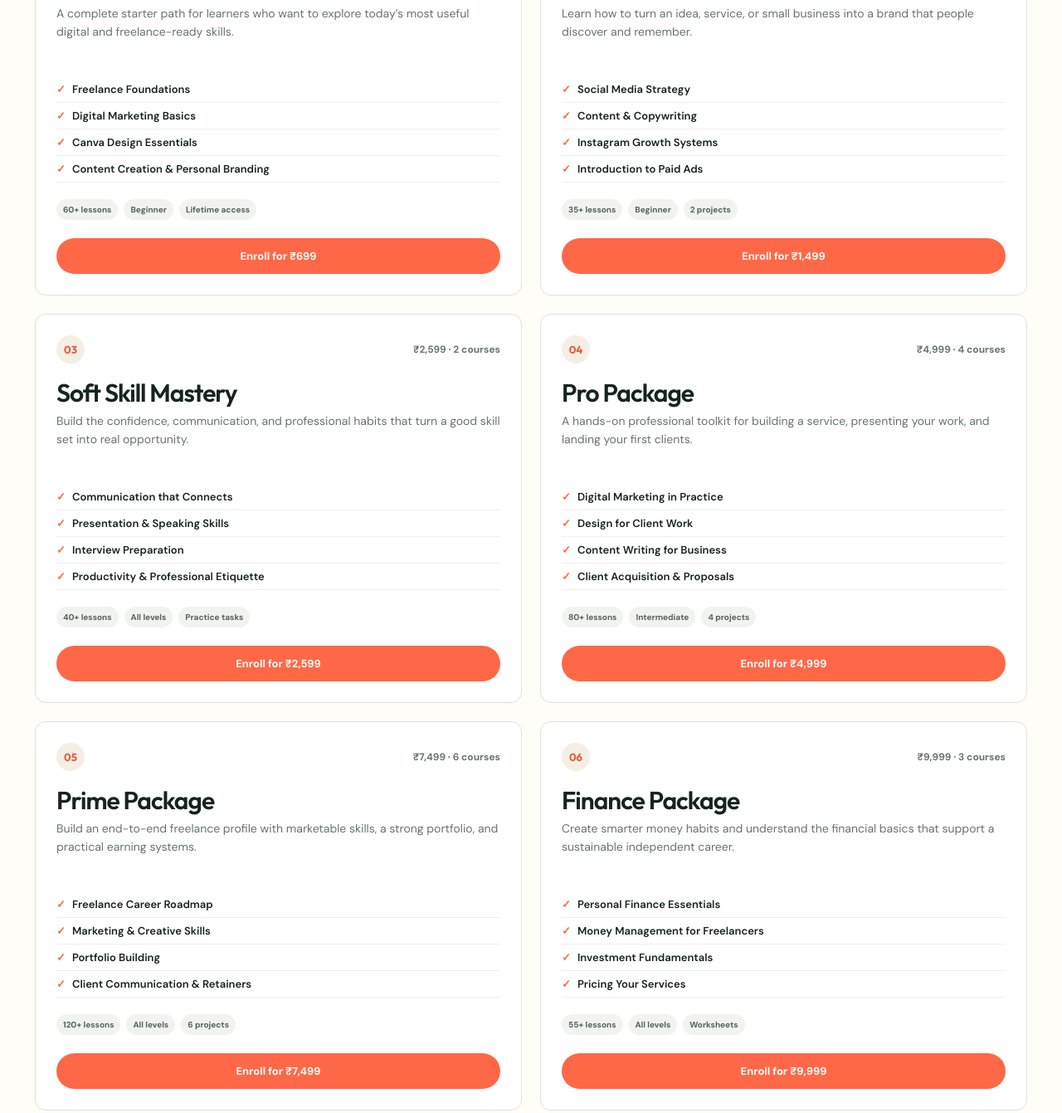
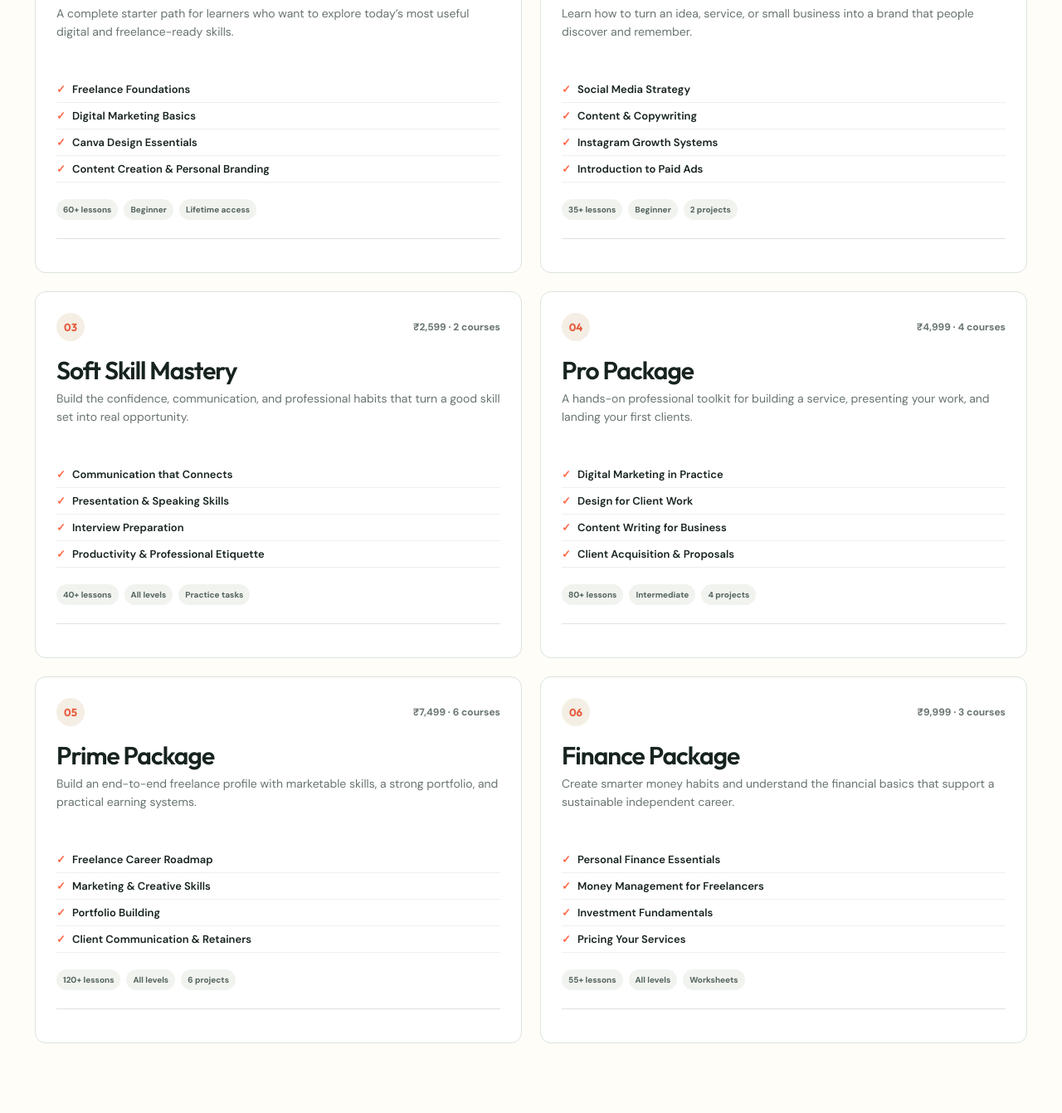
Before and after one commit to iamshivamk4u-coder/sk-shivam, a website: page index.html in a window 1280 px wide. Shown: the part 2643-3984 px from the top of the page at 83% size. Drawn offline with Linux system fonts and the light colour scheme.

Commit message:
Add files via upload

```diff
--- a/index.html
+++ b/index.html
@@ -88,12 +88,12 @@
       <section class="course-details section" id="all-course-details">
         <div class="detail-heading"><p class="eyebrow"><span></span> Choose with confidence</p><h2>What’s inside every <em>bundle.</em></h2><p>Practical lessons, guided projects, and lifetime course access—built to help you learn a skill and use it.</p></div>
         <div class="detail-grid">
-          <article class="course-detail" id="elite-details"><div class="detail-top"><span>01</span><p>₹699 · 8 courses</p></div><h3>Elite Package</h3><p class="detail-description">A complete starter path for learners who want to explore today’s most useful digital and freelance-ready skills.</p><ul><li>Freelance Foundations</li><li>Digital Marketing Basics</li><li>Canva Design Essentials</li><li>Content Creation & Personal Branding</li></ul><div class="detail-meta"><span>60+ lessons</span><span>Beginner</span><span>Lifetime access</span></div><button class="course-checkout" type="button" data-course="ELITE" data-name="Elite Package">Enroll for ₹699</button></article>
-          <article class="course-detail" id="marketing-details"><div class="detail-top"><span>02</span><p>₹1,499 · 2 courses</p></div><h3>Marketing Mastery</h3><p class="detail-description">Learn how to turn an idea, service, or small business into a brand that people discover and remember.</p><ul><li>Social Media Strategy</li><li>Content & Copywriting</li><li>Instagram Growth Systems</li><li>Introduction to Paid Ads</li></ul><div class="detail-meta"><span>35+ lessons</span><span>Beginner</span><span>2 projects</span></div><button class="course-checkout" type="button" data-course="MARKETING" data-name="Marketing Mastery">Enroll for ₹1,499</button></article>
-          <article class="course-detail" id="softskills-details"><div class="detail-top"><span>03</span><p>₹2,599 · 2 courses</p></div><h3>Soft Skill Mastery</h3><p class="detail-description">Build the confidence, communication, and professional habits that turn a good skill set into real opportunity.</p><ul><li>Communication that Connects</li><li>Presentation & Speaking Skills</li><li>Interview Preparation</li><li>Productivity & Professional Etiquette</li></ul><div class="detail-meta"><span>40+ lessons</span><span>All levels</span><span>Practice tasks</span></div><button class="course-checkout" type="button" data-course="SOFT" data-name="Soft Skill Mastery">Enroll for ₹2,599</button></article>
-          <article class="course-detail" id="pro-details"><div class="detail-top"><span>04</span><p>₹4,999 · 4 courses</p></div><h3>Pro Package</h3><p class="detail-description">A hands-on professional toolkit for building a service, presenting your work, and landing your first clients.</p><ul><li>Digital Marketing in Practice</li><li>Design for Client Work</li><li>Content Writing for Business</li><li>Client Acquisition & Proposals</li></ul><div class="detail-meta"><span>80+ lessons</span><span>Intermediate</span><span>4 projects</span></div><button class="course-checkout" type="button" data-course="PRO" data-name="Pro Package">Enroll for ₹4,999</button></article>
-          <article class="course-detail" id="prime-details"><div class="detail-top"><span>05</span><p>₹7,499 · 6 courses</p></div><h3>Prime Package</h3><p class="detail-description">Build an end-to-end freelance profile with marketable skills, a strong portfolio, and practical earning systems.</p><ul><li>Freelance Career Roadmap</li><li>Marketing & Creative Skills</li><li>Portfolio Building</li><li>Client Communication & Retainers</li></ul><div class="detail-meta"><span>120+ lessons</span><span>All levels</span><span>6 projects</span></div><button class="course-checkout" type="button" data-course="PRIME" data-name="Prime Package">Enroll for ₹7,499</button></article>
-          <article class="course-detail" id="finance-details"><div class="detail-top"><span>06</span><p>₹9,999 · 3 courses</p></div><h3>Finance Package</h3><p class="detail-description">Create smarter money habits and understand the financial basics that support a sustainable independent career.</p><ul><li>Personal Finance Essentials</li><li>Money Management for Freelancers</li><li>Investment Fundamentals</li><li>Pricing Your Services</li></ul><div class="detail-meta"><span>55+ lessons</span><span>All levels</span><span>Worksheets</span></div><button class="course-checkout" type="button" data-course="FINANCE" data-name="Finance Package">Enroll for ₹9,999</button></article>
+          <article class="course-detail" id="elite-details"><div class="detail-top"><span>01</span><p>₹699 · 8 courses</p></div><h3>Elite Package</h3><p class="detail-description">A complete starter path for learners who want to explore today’s most useful digital and freelance-ready skills.</p><ul><li>Freelance Foundations</li><li>Digital Marketing Basics</li><li>Canva Design Essentials</li><li>Content Creation & Personal Branding</li></ul><div class="detail-meta"><span>60+ lessons</span><span>Beginner</span><span>Lifetime access</span></div><form class="razorpay-payment"><script src="https://checkout.razorpay.com/v1/payment-button.js" data-payment_button_id="pl_TsbhUucoFI4Zwq" async></script></form></article>
+          <article class="course-detail" id="marketing-details"><div class="detail-top"><span>02</span><p>₹1,499 · 2 courses</p></div><h3>Marketing Mastery</h3><p class="detail-description">Learn how to turn an idea, service, or small business into a brand that people discover and remember.</p><ul><li>Social Media Strategy</li><li>Content & Copywriting</li><li>Instagram Growth Systems</li><li>Introduction to Paid Ads</li></ul><div class="detail-meta"><span>35+ lessons</span><span>Beginner</span><span>2 projects</span></div><form class="razorpay-payment"><script src="https://checkout.razorpay.com/v1/payment-button.js" data-payment_button_id="pl_Tsc0RtshcVOlv4" async></script></form></article>
+          <article class="course-detail" id="softskills-details"><div class="detail-top"><span>03</span><p>₹2,599 · 2 courses</p></div><h3>Soft Skill Mastery</h3><p class="detail-description">Build the confidence, communication, and professional habits that turn a good skill set into real opportunity.</p><ul><li>Communication that Connects</li><li>Presentation & Speaking Skills</li><li>Interview Preparation</li><li>Productivity & Professional Etiquette</li></ul><div class="detail-meta"><span>40+ lessons</span><span>All levels</span><span>Practice tasks</span></div><form class="razorpay-payment"><script src="https://checkout.razorpay.com/v1/payment-button.js" data-payment_button_id="pl_Tsc6SWIstwLyX9" async></script></form></article>
+          <article class="course-detail" id="pro-details"><div class="detail-top"><span>04</span><p>₹4,999 · 4 courses</p></div><h3>Pro Package</h3><p class="detail-description">A hands-on professional toolkit for building a service, presenting your work, and landing your first clients.</p><ul><li>Digital Marketing in Practice</li><li>Design for Client Work</li><li>Content Writing for Business</li><li>Client Acquisition & Proposals</li></ul><div class="detail-meta"><span>80+ lessons</span><span>Intermediate</span><span>4 projects</span></div><form class="razorpay-payment"><script src="https://checkout.razorpay.com/v1/payment-button.js" data-payment_button_id="pl_TscASQMDiKuLXb" async></script></form></article>
+          <article class="course-detail" id="prime-details"><div class="detail-top"><span>05</span><p>₹7,499 · 6 courses</p></div><h3>Prime Package</h3><p class="detail-description">Build an end-to-end freelance profile with marketable skills, a strong portfolio, and practical earning systems.</p><ul><li>Freelance Career Roadmap</li><li>Marketing & Creative Skills</li><li>Portfolio Building</li><li>Client Communication & Retainers</li></ul><div class="detail-meta"><span>120+ lessons</span><span>All levels</span><span>6 projects</span></div><form class="razorpay-payment"><script src="https://checkout.razorpay.com/v1/payment-button.js" data-payment_button_id="pl_Tscrao7delyrCN" async></script></form></article>
+          <article class="course-detail" id="finance-details"><div class="detail-top"><span>06</span><p>₹9,999 · 3 courses</p></div><h3>Finance Package</h3><p class="detail-description">Create smarter money habits and understand the financial basics that support a sustainable independent career.</p><ul><li>Personal Finance Essentials</li><li>Money Management for Freelancers</li><li>Investment Fundamentals</li><li>Pricing Your Services</li></ul><div class="detail-meta"><span>55+ lessons</span><span>All levels</span><span>Worksheets</span></div><form class="razorpay-payment"><script src="https://checkout.razorpay.com/v1/payment-button.js" data-payment_button_id="pl_Tsd2sXzAgnBo2g" async></script></form></article>
         </div>
       </section>
 
@@ -104,12 +104,6 @@
           <article><span class="step-no">02</span><span class="step-icon">✎</span><h3>Practice</h3><p>Learn in bite-sized sessions and turn every lesson into a project.</p></article>
           <article><span class="step-no">03</span><span class="step-icon">↗</span><h3>Grow</h3><p>Show your work, build momentum, and take your next opportunity.</p></article>
         </div>
-      </section>
-
-      <section class="testimonial" id="stories">
-        <div class="quote-mark">“</div>
-        <div class="testimonial-copy"><p class="eyebrow"><span></span> Learner stories</p><blockquote>“I joined with a goal and left with a portfolio, a community, and the belief that I could really do this.”</blockquote><div class="person"><img src="https://images.unsplash.com/photo-1531123897727-8f129e1688ce?auto=format&fit=crop&w=140&q=85" alt="Naina Kapoor" /><div><strong>Naina Kapoor</strong><p>Content strategist, Mumbai</p></div></div><div class="slider-dots"><i class="active"></i><i></i><i></i></div></div>
-        <div class="testimonial-art"><div class="lavender-circle"></div><img src="https://images.unsplash.com/photo-1531545514256-b1400bc00f31?auto=format&fit=crop&w=900&q=85" alt="Friends celebrating together" /><p>better<br />together <span>↘</span></p></div>
       </section>
 
       <section class="mentor section">
```
